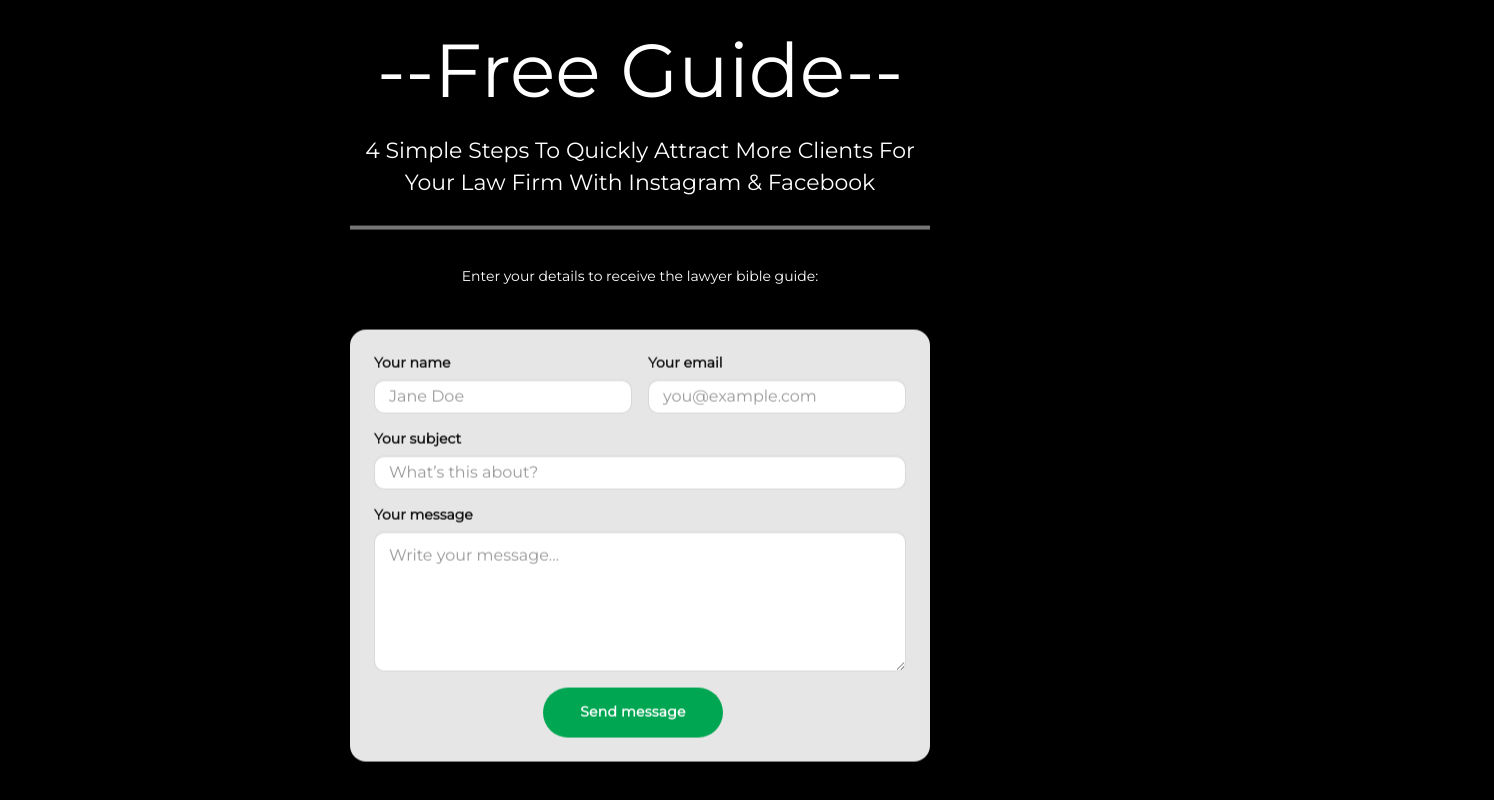
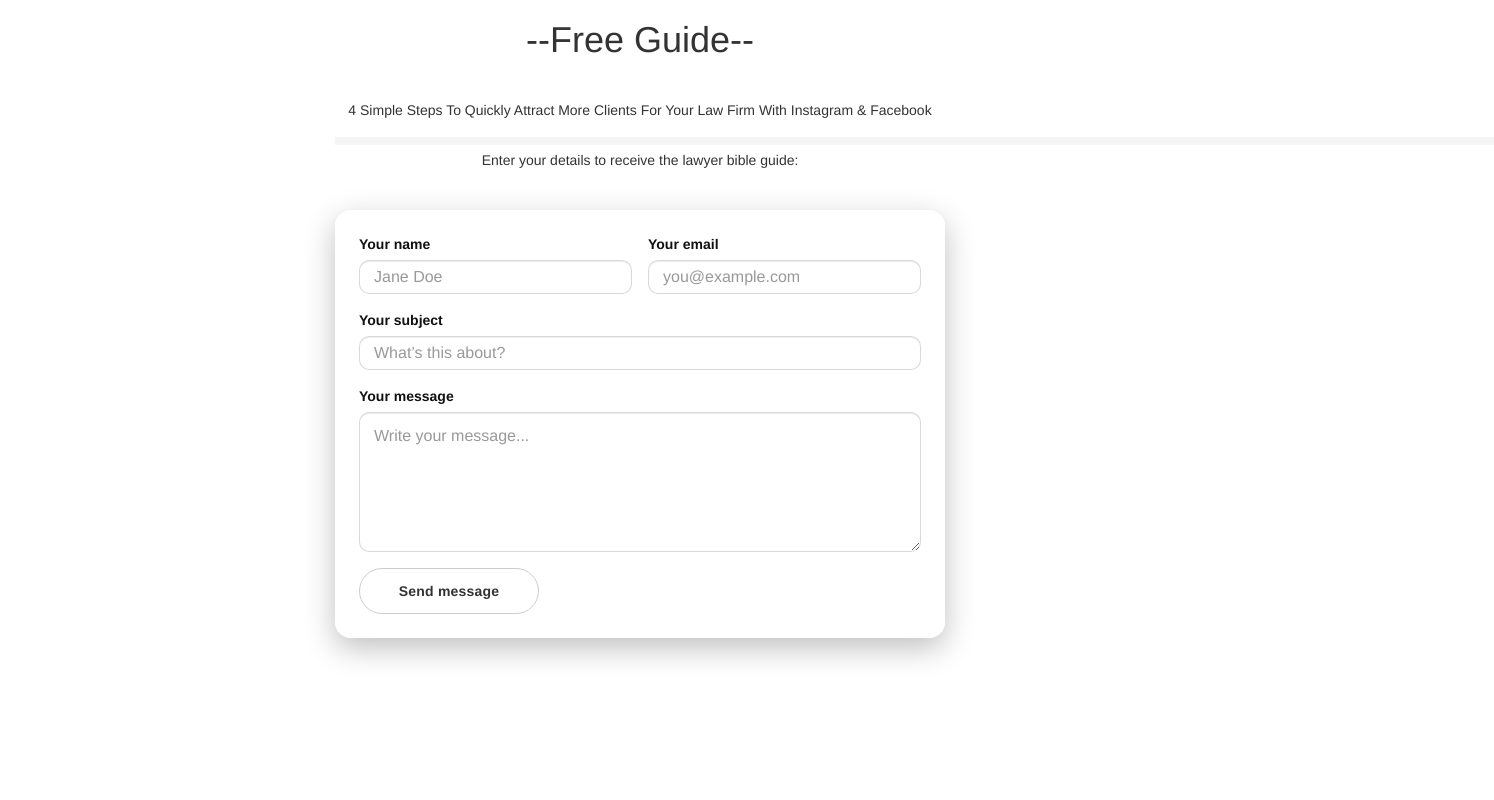
Before and after one commit to Musician0/Thank-you-page, a plain HTML site: page index.html in a window 1280 px wide. Shown: the whole page, 1494 px wide, since content can reach past the window. Drawn offline with Linux system fonts and the light colour scheme.

Commit message:
Update styles.css

```diff
--- a/res/styles.css
+++ b/res/styles.css
@@ -1,171 +1,10 @@
 @import  "//fonts.googleapis.com/css?family=Montserrat";
 
-html {
-  height: 100%;
-}
-
-body {
-  margin: 0;
-  padding: 0;
-  width: auto;
-  height: auto;
-  min-height: 100%;
-  font-family: "Montserrat",sans-serif;
-  line-height: 1.42857;
-  font-size: 17px;
-  background-color: rgba(0,0,0,1);
-  color: #FFF;
-  word-wrap: normal;
-}
-
-a,a:visited,a:active,a:hover {
-  color: #FFF;
-  text-decoration: underline;
-}
-
-section {
-  padding-top: 10px;
-  padding-bottom: 10px;
-  position: relative;
-}
-
-.bg-image {
-  position: fixed;
-  top: 0;
-  right: 0;
-  bottom: 0;
-  left: 0;
-  content: "";
-  z-index: 0;
-}
-
-.form-horizontal .form-group {
-  margin-right: 0;
-  margin-left: 0;
-}
-
-.form-horizontal .btn {
-  display: block;
-  margin: 0 auto;
-}
-
-.user-signup__submit {
-  line-height: .5em;
-}
-
-.user-signup__form {
-  margin-left: -5px;
-}
-
-.user-signup__form-group {
-  padding: 0 0 0 5px;
-  position: relative;
-}
-
-@media all and (max-width: 767px) {
-  .form-horizontal .mt-table,.form-horizontal .mt-table--full,.form-horizontal .mt-table--centered,.form-horizontal .mt-table--full,.form-horizontal .mt-td--centered-vertical {
-    display: block;
-  }
-}
-
-@media all and (min-width: 768px) {
-  .form-horizontal .user-signup__col-2 {
-    width: 1%;
-  }
-}
-
-.floating-signup__wrap {
-  position: fixed;
-  z-index: 5;
-  padding: 10px;
-}
-
-.floating-signup {
-  position: relative;
-  padding: 10px 20px;
-}
-
-.floaty-vertical--middle {
-  top: 50%;
-  -webkit-transform: translateY(-50%);
-  transform: translateY(-50%);
-}
-
-@media all and (max-width: 480px) {
-  .floaty-unfloat-at--xs.floating-signup__wrap {
-    position: static;
-    display: block;
-    top: auto;
-    right: auto;
-    bottom: auto;
-    left: auto;
-    -webkit-transform: translateY(0);
-    transform: translateY(0);
-    float: none;
-  }
-}
-
-.insert--image {
-  display: block;
-  position: relative;
-}
-
-.insert--image.wrap-off-align-center {
-  margin-left: auto;
-  margin-right: auto;
-}
-
-.spacer {
-  z-index: 0;
-  width: 2.52px;
-  margin-bottom: -15px;
-  margin-top: -15px;
-}
-
-.clean-hr {
-  z-index: 0;
-  width: 100%;
-  max-width: 579.5px;
-  margin-top: 28px;
-  margin-bottom: 28px;
-}
-
-.m-lg-v {
-  margin-top: 30px;
-  margin-bottom: 30px;
-}
-
-.mt-table,.mt-table--full {
-  display: table;
-}
-
-.mt-table--full {
-  width: 100%;
-}
-
-.mt-td,.mt-td--centered-vertical {
-  display: table-cell;
-}
-
-.mt-td--centered-vertical {
-  vertical-align: middle;
-}
-
-.loading-state {
-  position: fixed;
-  top: 0;
-  bottom: 0;
-  width: 100%;
-  background: url(/res/loading.gif) 50% 45% no-repeat;
-}
-
-.rel {
-  position: relative;
-}
+/* ... existing styles above ... */
 
 .bg-image {
   /* photo from: https://www.pexels.com/photo/dawn-landscape-mountains-nature-1852/ */
-  background-image: url(/res/background.jpg);
+  background-image: url(res/background.jpg);
   background-attachment: scroll;
   background-position: 50% 50%;
   background-size: cover;
@@ -174,54 +13,7 @@ section {
   opacity: .69;
 }
 
-h1 {
-  font-size: 40px;
-}
-
-.form-control__input {
-  border-width: 0;
-  border-radius: 0;
-  font-size: 14px;
-  height: 50px;
-}
-
-.user-signup__submit {
-  border-width: 0;
-  border-radius: 0;
-  font-size: 14px;
-  padding-right: 20px;
-  padding-left: 20px;
-  height: 50px;
-  background-color: #00a651;
-  color: #FFF;
-}
-
-.user-signup__submit:hover {
-  background-color: #1cd861;
-  color: #FFF;
-}
-
-@media all and (min-width:481px) {
-  p {
-    font-size: 22px;
-  }
-
-  h1 {
-    font-size: 60px;
-  }
-}
-
-@media all and (min-width:769px) {
-  p {
-    font-size: 22px;
-  }
-
-  h1 {
-    font-size: 75px;
-  }
-}
-
-
+/* ... rest of your old CSS ... */
 
 /* ===== Contact form (scoped) ===== */
 .contact-card {
```
